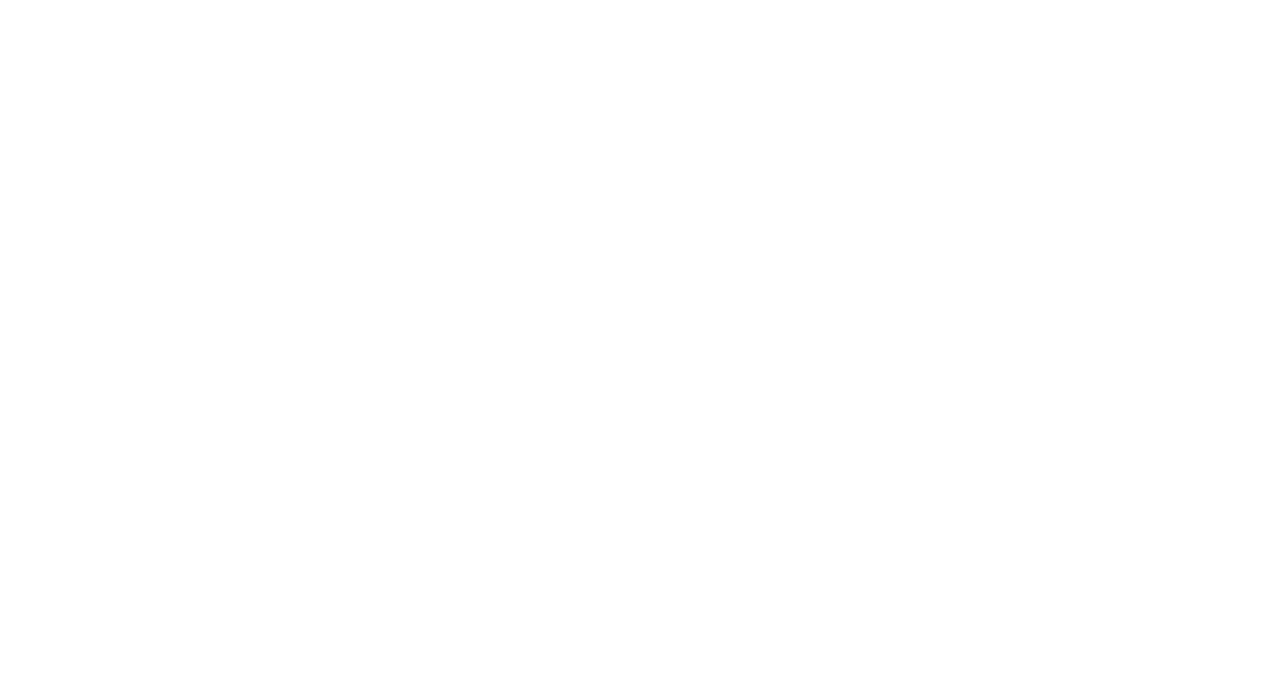
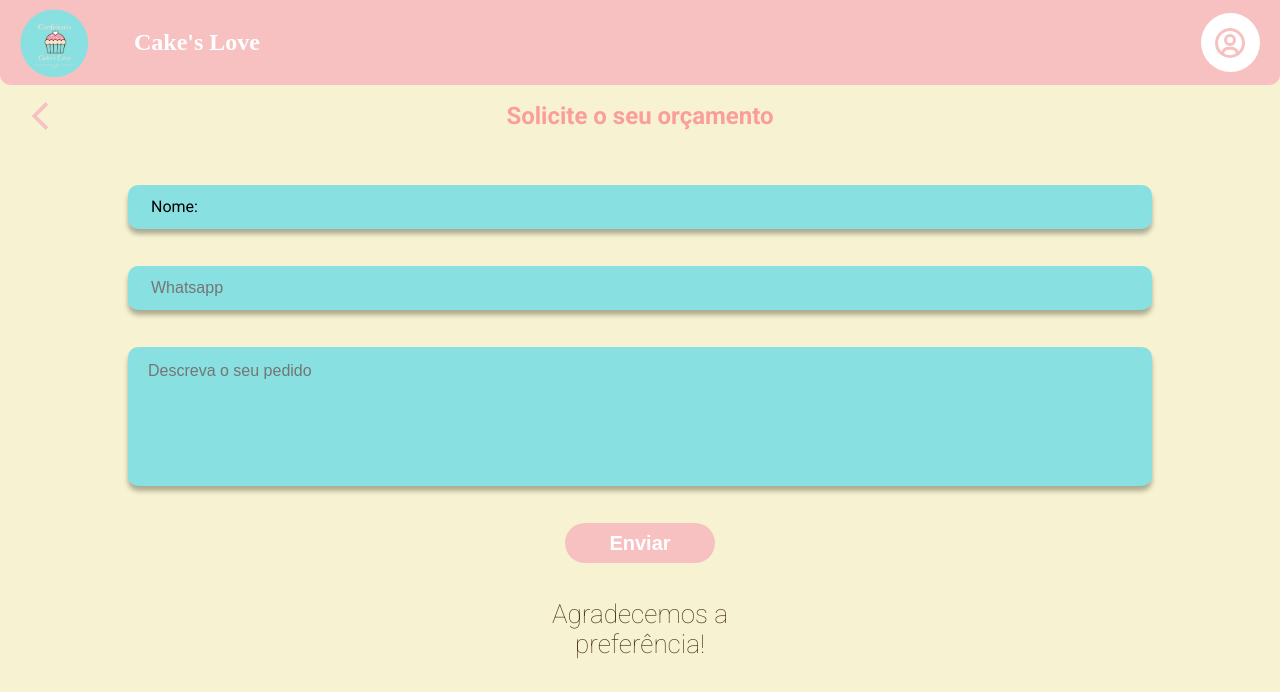
Before and after one commit to JeffMota/projeto15-cakeslove-front, a React (Create React App) app: page /orcamento in a window 1280 px wide. Before the commit this address had no page. Shown: the top 692 px of the page. Built offline with nearby package versions, Linux system fonts and the light colour scheme.

Commit message:
feat: orçamento

```diff
--- a/src/App.js
+++ b/src/App.js
@@ -8,6 +8,7 @@ import Catalogo from './routes/Catalogo';
 import CarrinhoTela from './routes/Carrinho';
 import UserPage from './routes/UserPage';
 import Entrega from './routes/Entrega';
+import Orcamento from './routes/Orcamento';
 import ConcluidoR from './routes/ConcluidoR';
 import ConcluidoE from './routes/ConlcuidoE';
 
@@ -25,6 +26,7 @@ function App() {
             <Route path='/confirme-pedido' element={<CarrinhoTela />} />
             <Route path='/user-page' element={<UserPage />} />
             <Route path='/entrega' element={<Entrega />} />
+            <Route path='/orcamento' element={<Orcamento/>} />
             <Route path='/concluidor' element={<ConcluidoR />} />
             <Route path='/concluidoe' element={<ConcluidoE />} />
           </Routes>
--- a/src/contexts/PagesContext.js
+++ b/src/contexts/PagesContext.js
@@ -7,9 +7,10 @@ export default function PagesContextProvider({ children }) {
     const [selected, setSelected] = useState("Dinheiro")
     const [selecting, setSelecting] = useState(false)
     const [valorTotal, setValorTotal] = useState(0)
+    const [name, setName] = useState("")
 
     return (
-        <PagesContext.Provider value={{ carrinho, setCarrinho, selected, setSelected, selecting, setSelecting, valorTotal, setValorTotal }}>
+        <PagesContext.Provider value={{ carrinho, setCarrinho, selected, setSelected, selecting, setSelecting, valorTotal, setValorTotal, name, setName }}>
             {children}
         </PagesContext.Provider>
     )
--- a/src/routes/Home.jsx
+++ b/src/routes/Home.jsx
@@ -60,7 +60,7 @@ export default function Home() {
             </BestsContainer>
             <ButtonsContainer>
                 <Button func={() => navigate('/catalogo')} text='Catálogo' />
-                <Button text='Encomenda' />
+                <Button func={() => navigate('/orcamento')} text='Encomenda' />
             </ButtonsContainer>
 
             {(selecting) &&
--- /dev/null
+++ b/src/routes/Orcamento.jsx
@@ -0,0 +1,124 @@
+import { useContext, useState } from "react"
+import styled from "styled-components"
+import NavBar from "../components/NavBar"
+import TitlePage from "../components/TitlePage"
+import { useNavigate } from "react-router-dom"
+import { PagesContext } from "../contexts/PagesContext"
+
+export default function Entrega() {
+    const { name } = useContext(PagesContext)
+    const [telefone, setTelefone] = useState('')
+    const [descricao, setDescricao] = useState('')
+    const navigate = useNavigate()
+
+    function confirmarPedido(e) {
+        e.preventDefault()
+        navigate('/concluidoe')
+    }
+
+    return (
+        <OrcamentoContainer>
+            <NavBar />
+            <TitlePage title="Solicite o seu orçamento" />
+            <FormOrcamento onSubmit={(e) => confirmarPedido(e)}>
+                <NameDiv>Nome: &nbsp;&nbsp;<b>{name}</b></NameDiv>
+                <NormalInput required onChange={(e) => setTelefone(e.target.value)} placeholder="Whatsapp" type="tel" />
+                <BigInput required onChange={(e) => setDescricao(e.target.value)} placeholder="Descreva o seu pedido" type="text" />
+                <button type="submit">Enviar</button>
+            </FormOrcamento>
+        <Acknowledgment>Agradecemos a</Acknowledgment>
+        <Acknowledgment>preferência!</Acknowledgment>
+        </OrcamentoContainer>
+    )
+}
+
+const OrcamentoContainer = styled.div`
+    display: flex;
+    flex-direction: column;
+    background-color: #F7F3D2;
+    width: 100vw;
+    min-height: 100vh;
+    padding: 150px 0;
+    align-items: center;
+    overflow-y: scroll;
+`
+const FormOrcamento = styled.form`
+    display: flex;
+    flex-direction: column;
+    justify-content: space-between;
+    align-items: center;
+    margin-top: 35px;
+    margin-bottom:36px;
+    width: 80%;
+    >button{
+        width: 150px;
+        height: 40px;
+        border-radius: 20px;
+        border: none;
+        font-weight: 700;
+        font-size: 20px;
+        color: #FFFF;
+        background-color: #F8C1C1;
+    }
+`
+
+const Acknowledgment = styled.h1`
+    font-weight: 218;
+    font-size: 26px;
+    line-height: 30px;
+    display: flex;
+    align-items: center;
+    text-align: center;
+    color: #513724;
+    font-stretch: 81;
+`
+
+const BigInput = styled.input`
+        padding: 23px;
+        border: none;
+        border-radius: 10px;
+        width: 100%;
+        background-color: #89E0E0;
+        height: 139px;
+        box-shadow: 0px 5px 5px rgba(0,0,0,0.3);
+        margin-bottom: 37px;
+        display:flex;
+        flex-wrap: wrap;
+        font-weight: 400;
+        font-size: 16px;
+        line-height: 20px;
+        &::placeholder{
+            position: absolute;
+            top: 15px;
+            left: 20px;
+        }
+`
+const NormalInput = styled.input`
+        padding: 0 23px;
+        border: none;
+        border-radius: 10px;
+        width: 100%;
+        background-color: #89E0E0;
+        height: 44px;
+        box-shadow: 0px 5px 5px rgba(0,0,0,0.3);
+        margin-bottom: 37px;
+        font-weight: 400;
+        font-size: 16px;
+        line-height: 20px;
+`
+
+const NameDiv = styled.div`
+        padding: 0 23px;
+        border: none;
+        border-radius: 10px;
+        width: 100%;
+        background-color: #89E0E0;
+        height: 44px;
+        box-shadow: 0px 5px 5px rgba(0,0,0,0.3);
+        margin-bottom: 37px;
+        display:flex;
+        align-items:center;
+        font-weight: 400;
+        font-size: 16px;
+        line-height: 20px;
+`
--- a/src/routes/SignIn.jsx
+++ b/src/routes/SignIn.jsx
@@ -31,6 +31,7 @@ export default function LoginPage() {
       localStorage.setItem('admin', JSON.stringify(res.data.admin))
       console.log('login deu certo')
       setInfosUser(res.data)
+      console.log(res.data)
       navigate("/home")
     })
     promise.catch(err => {
--- a/src/routes/SignUp.jsx
+++ b/src/routes/SignUp.jsx
@@ -2,14 +2,15 @@ import logo from "../assets/img/Logo.png"
 import styled from "styled-components"
 import { Link, useNavigate } from "react-router-dom"
 import axios from "axios"
-import { useState } from "react"
+import { useContext, useState } from "react"
+import { PagesContext } from "../contexts/PagesContext"
 
 
 
 export default function SignUpPage() {
   const [email, setEmail] = useState("")
   const [password, setPassword] = useState("")
-  const [name, setName] = useState("")
+  const{ name, setName} = useContext(PagesContext)
   const [confirmPassword, setconfirmPassword] = useState("")
   const navigate = useNavigate()
 
```
Also changed, not shown: src/routes/Catalogo.jsx (+0 -7 lines).
